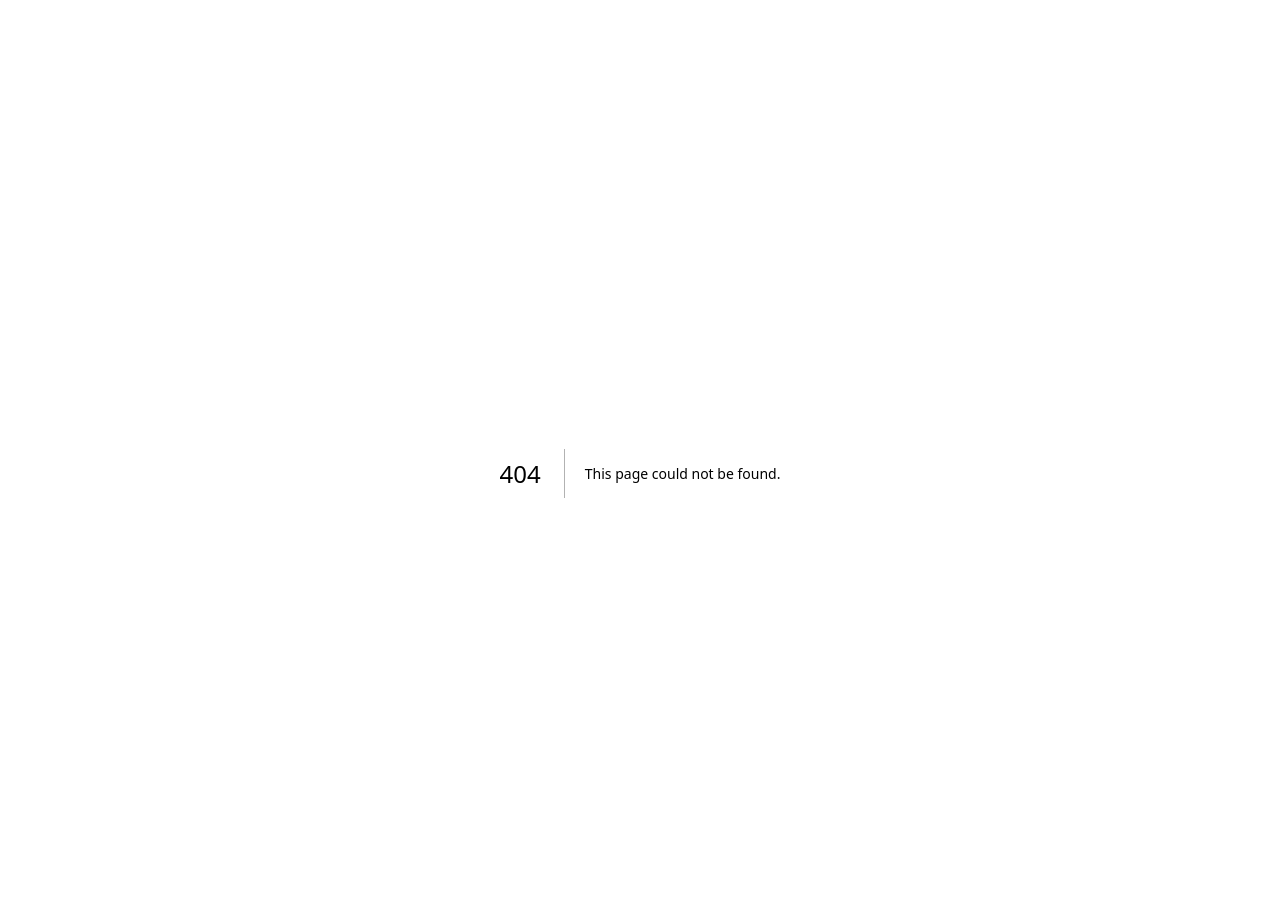
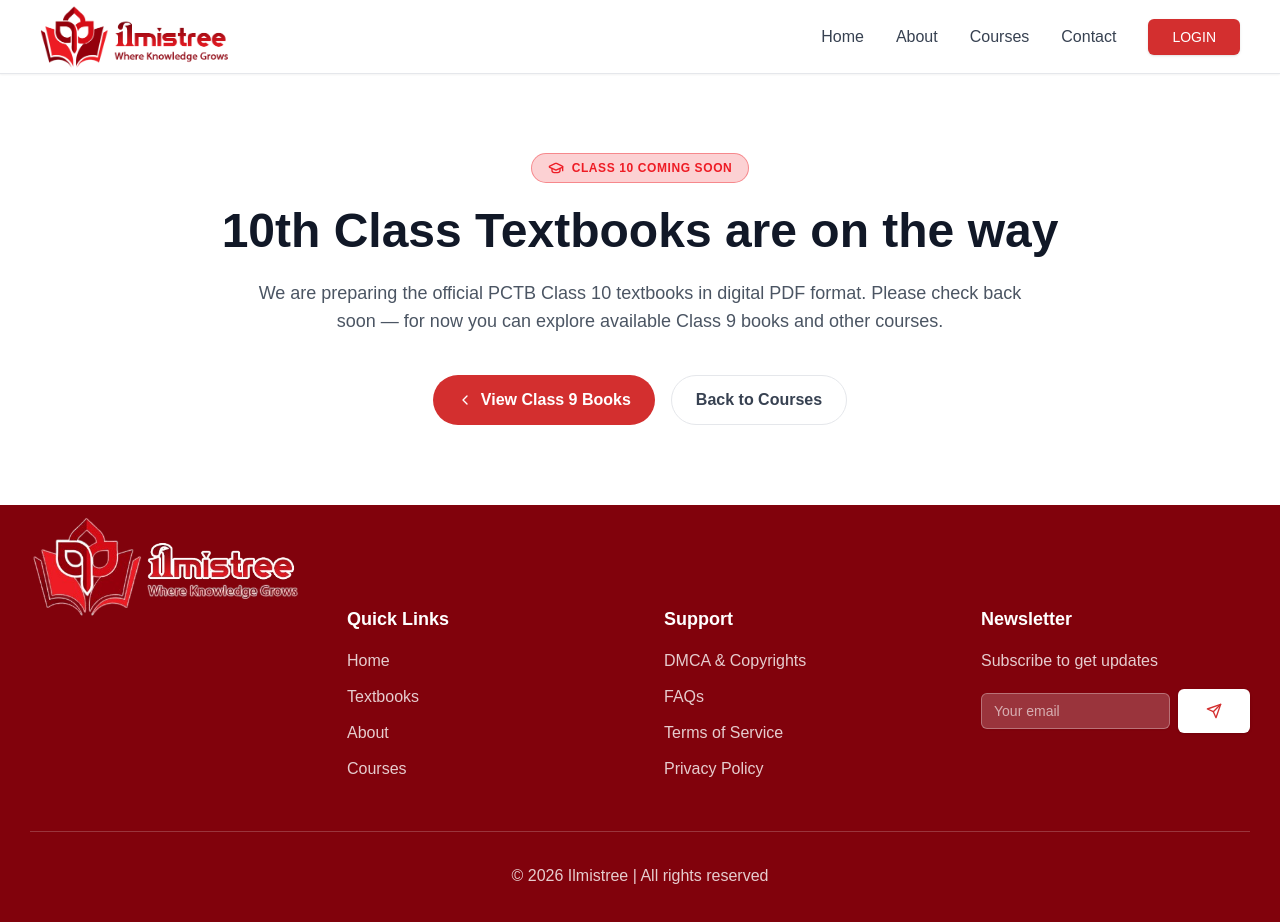
Before and after one commit to nafirj-2103/ilmistree-web, a Next.js app: page /courses/class-10 in a window 1280 px wide. Before the commit this address had no page. Shown: the top 922 px of the page. Before the commit the page ends 873 px from the top, so only its background shows below. Built offline with nearby package versions, Linux system fonts and the light colour scheme.

Commit message:
Update textbook content and chapter list

```diff
--- /dev/null
+++ b/app/courses/class-10/page.tsx
@@ -0,0 +1,44 @@
+'use client';
+
+import { Header } from '@/components/home/Header';
+import { Footer } from '@/components/home/Footer';
+import Link from 'next/link';
+import { ChevronLeft, GraduationCap } from 'lucide-react';
+
+export default function Class10Page() {
+  return (
+    <div className="min-h-screen bg-white">
+      <Header />
+      <main className="max-w-5xl mx-auto px-6 py-20 text-center">
+        <div className="inline-flex items-center gap-2 bg-[#ee1c25]/20 border border-[#ee1c25]/40 rounded-full px-4 py-1.5 mb-6 mx-auto">
+          <GraduationCap className="w-4 h-4 text-[#ee1c25]" />
+          <span className="text-[#ee1c25] text-xs font-semibold tracking-wider uppercase">
+            Class 10 Coming Soon
+          </span>
+        </div>
+        <h1 className="text-4xl md:text-5xl font-extrabold text-gray-900 mb-6">
+          10th Class Textbooks are on the way
+        </h1>
+        <p className="text-gray-600 text-base md:text-lg leading-relaxed max-w-3xl mx-auto mb-10">
+          We are preparing the official PCTB Class 10 textbooks in digital PDF format. Please check back soon — for now you can explore available Class 9 books and other courses.
+        </p>
+        <div className="flex flex-col sm:flex-row justify-center gap-4">
+          <Link
+            href="/courses/class-9"
+            className="inline-flex items-center justify-center gap-2 rounded-full bg-[#D32F2F] px-6 py-3 text-white font-semibold transition hover:bg-[#b5282a]"
+          >
+            <ChevronLeft className="w-4 h-4" />
+            View Class 9 Books
+          </Link>
+          <Link
+            href="/courses"
+            className="inline-flex items-center justify-center rounded-full border border-gray-200 px-6 py-3 text-gray-700 font-semibold transition hover:bg-gray-100"
+          >
+            Back to Courses
+          </Link>
+        </div>
+      </main>
+      <Footer />
+    </div>
+  );
+}
--- /dev/null
+++ b/app/courses/class-11/page.tsx
@@ -0,0 +1,44 @@
+'use client';
+
+import { Header } from '@/components/home/Header';
+import { Footer } from '@/components/home/Footer';
+import Link from 'next/link';
+import { ChevronLeft, GraduationCap } from 'lucide-react';
+
+export default function Class11Page() {
+  return (
+    <div className="min-h-screen bg-white">
+      <Header />
+      <main className="max-w-5xl mx-auto px-6 py-20 text-center">
+        <div className="inline-flex items-center gap-2 bg-[#ee1c25]/20 border border-[#ee1c25]/40 rounded-full px-4 py-1.5 mb-6 mx-auto">
+          <GraduationCap className="w-4 h-4 text-[#ee1c25]" />
+          <span className="text-[#ee1c25] text-xs font-semibold tracking-wider uppercase">
+            Class 11 Coming Soon
+          </span>
+        </div>
+        <h1 className="text-4xl md:text-5xl font-extrabold text-gray-900 mb-6">
+          11th Class Textbooks are on the way
+        </h1>
+        <p className="text-gray-600 text-base md:text-lg leading-relaxed max-w-3xl mx-auto mb-10">
+          We are preparing the official PCTB Class 11 textbooks in digital PDF format. Please check back soon — for now you can explore available Class 9 books and other courses.
+        </p>
+        <div className="flex flex-col sm:flex-row justify-center gap-4">
+          <Link
+            href="/courses/class-9"
+            className="inline-flex items-center justify-center gap-2 rounded-full bg-[#D32F2F] px-6 py-3 text-white font-semibold transition hover:bg-[#b5282a]"
+          >
+            <ChevronLeft className="w-4 h-4" />
+            View Class 9 Books
+          </Link>
+          <Link
+            href="/courses"
+            className="inline-flex items-center justify-center rounded-full border border-gray-200 px-6 py-3 text-gray-700 font-semibold transition hover:bg-gray-100"
+          >
+            Back to Courses
+          </Link>
+        </div>
+      </main>
+      <Footer />
+    </div>
+  );
+}
--- /dev/null
+++ b/app/courses/class-12/page.tsx
@@ -0,0 +1,44 @@
+'use client';
+
+import { Header } from '@/components/home/Header';
+import { Footer } from '@/components/home/Footer';
+import Link from 'next/link';
+import { ChevronLeft, GraduationCap } from 'lucide-react';
+
+export default function Class12Page() {
+  return (
+    <div className="min-h-screen bg-white">
+      <Header />
+      <main className="max-w-5xl mx-auto px-6 py-20 text-center">
+        <div className="inline-flex items-center gap-2 bg-[#ee1c25]/20 border border-[#ee1c25]/40 rounded-full px-4 py-1.5 mb-6 mx-auto">
+          <GraduationCap className="w-4 h-4 text-[#ee1c25]" />
+          <span className="text-[#ee1c25] text-xs font-semibold tracking-wider uppercase">
+            Class 12 Coming Soon
+          </span>
+        </div>
+        <h1 className="text-4xl md:text-5xl font-extrabold text-gray-900 mb-6">
+          12th Class Textbooks are on the way
+        </h1>
+        <p className="text-gray-600 text-base md:text-lg leading-relaxed max-w-3xl mx-auto mb-10">
+          We are preparing the official PCTB Class 12 textbooks in digital PDF format. Please check back soon — for now you can explore available Class 9 books and other courses.
+        </p>
+        <div className="flex flex-col sm:flex-row justify-center gap-4">
+          <Link
+            href="/courses/class-9"
+            className="inline-flex items-center justify-center gap-2 rounded-full bg-[#D32F2F] px-6 py-3 text-white font-semibold transition hover:bg-[#b5282a]"
+          >
+            <ChevronLeft className="w-4 h-4" />
+            View Class 9 Books
+          </Link>
+          <Link
+            href="/courses"
+            className="inline-flex items-center justify-center rounded-full border border-gray-200 px-6 py-3 text-gray-700 font-semibold transition hover:bg-gray-100"
+          >
+            Back to Courses
+          </Link>
+        </div>
+      </main>
+      <Footer />
+    </div>
+  );
+}
--- a/components/book/bookData.ts
+++ b/components/book/bookData.ts
@@ -341,17 +341,24 @@
     className: '9th Class',
     cover: '/models/textures/COMPUTER.jpg',
     intro:
-      'Read and download the 9th class Computer Science textbook in PDF format for easier digital learning.',
+      'Download 9th Class Computer Science Textbook in PDF format for Digital Learning Easy to learn and understand.Read and Download Class 9 Computer Science Textbook in PDF for Smarter and Convenient Digital Learning Experience. This textbook introduces major ideas of computer science including basic programming, computer systems, problem solving and fundamentals in technological in a clear and student friendly format. Students can easily study the book online or download the complete PDF for quick access anytime. It results in the daily learning, revision and exam preparation more flexible and efficient without completely relying on physical textbooks.',
     description:
-      'This page provides the Class 9 Computer Science textbook in PDF form. Students can use it to study core concepts, revise lessons, and prepare for tests.\n\nThe digital copy makes course material available anytime and anywhere.',
+      'This Computer Science book for Class 9 is designed to assist students in having a strong knowledge of computer basics, programming concepts, and real-time technology implementations with simple explanations and practical examples.The digital PDF version makes studying more convenient and flexible.Students can access the course material anytime without the trouble of carrying printed books. Each chapter is well organized to facilitate better learning, revision and preparation for assignments and examinations.\n\nThis digital book of Computer Science is very useful for regular study, revision of concepts, and preparation for exams throughout the academic year. Students can more conveniently have a quick review of important topics like computer systems, algorithms, programming basics, and information technology.',
     mainTopics: [
-      'Computer Systems',
-      'Problem Solving',
-      'Programming Basics',
-      'Information Technology',
+      'Introduction to Systems',
+      'Number Systems',
+      'Digital Systems and Logic Design',
+      'Software System',
+      'Introduction to Computer Networks',
+      'Computational Thinking',
+      'Data Science and Data Gathering',
+      'Emerging Technologies in Computer Science',
+      'Ethical, Social, and Legal Concerns in Computer Usage',
+      'Entrepreneurship in Digital Age',
+      'Answers',
     ],
     pctbCredit:
-      'This Computer Science textbook follows the official Punjab Curriculum and Textbook Board (PCTB) syllabus.',
+      'This Computer Science book for Class 9 is designed to assist students in having a strong knowledge of computer basics, programming concepts, and real-time technology implementations with simple explanations and practical examples.\n\nThe digital PDF version makes studying more convenient and flexible.Students can access the course material anytime without the trouble of carrying printed books. Each chapter is well organized to facilitate better learning, revision and preparation for assignments and examinations.\n\nThis digital book of Computer Science is very useful for regular study, revision of concepts, and preparation for exams throughout the academic year. Students can more conveniently have a quick review of important topics like computer systems, algorithms, programming basics, and information technology.',
     educationalPurpose:
       'Every piece of content on this page serves an educational purpose. The aim is to make sure students can study their Islamiat lessons without any hurdles, whether they are at home, in a library, or on the go.',
     copyrightRespect:
@@ -360,7 +367,8 @@
       'Copyright holders may contact us to request removal, and we will respond promptly.',
     acknowledgement:
       'We appreciate the educators and authors who developed this educational resource.',
-    pdfUrl: DEFAULT_PDF,
+    pdfUrl: 'https://drive.google.com/uc?export=download&id=1YQNpbrn0gTJddb2mB7bAZJBiH8iqJ0cW',
+    previewUrl: 'https://drive.google.com/file/d/1YQNpbrn0gTJddb2mB7bAZJBiH8iqJ0cW/preview',
     quickAccess: {
       subject: 'Computer Science',
       className: '9th Class',
```
